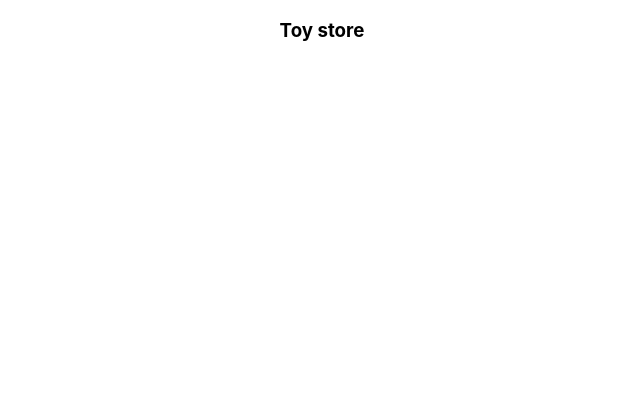
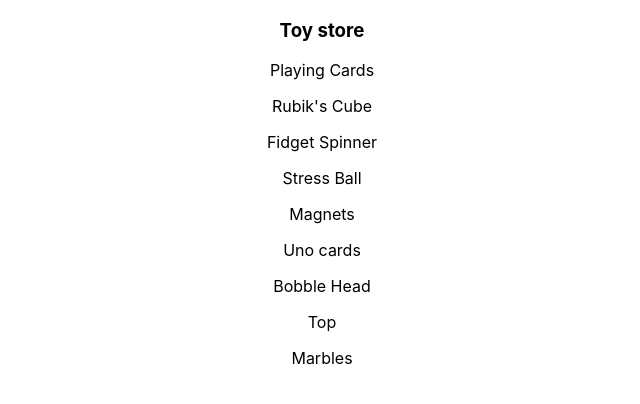
Before and after one commit to Labib2003/assignment-8-lucky-one, a React (Create React App) app: page / in a window 1280 px wide. Shown: the top 404 px of the page, without its empty margins (318-958 px from the left). Built offline with nearby package versions, Linux system fonts and the light colour scheme.

Commit message:
product names shown in the UI

```diff
--- a/src/App.js
+++ b/src/App.js
@@ -1,5 +1,6 @@
 import { useEffect, useState } from 'react';
 import './App.css';
+import Store from './components/Store/Store';
 
 function App() {
   const [products, setProducts] = useState([]);
@@ -7,7 +8,7 @@
   useEffect(() => {
     fetch("data.json")
       .then(res => res.json())
-      .then(data => console.log(data));
+      .then(data => setProducts(data));
   }, [])
 
   return (
@@ -15,6 +16,9 @@
       <header>
         <h3>Toy store</h3>
       </header>
+      {
+        products.map(product => <Store key={product.id} product={product}></Store>)
+      }
     </div>
   );
 }
--- /dev/null
+++ b/src/components/Store/Store.js
@@ -0,0 +1,12 @@
+import React from 'react';
+
+const Store = (props) => {
+    const {name, id, price} = props.product;
+    return (
+        <div>
+            <p>{name}</p>
+        </div>
+    );
+};
+
+export default Store;
```
Also changed, not shown: src/components/Store/Store.css (added).
